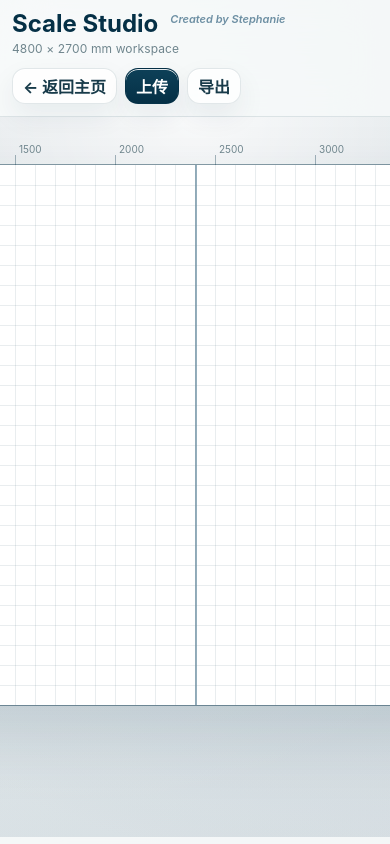
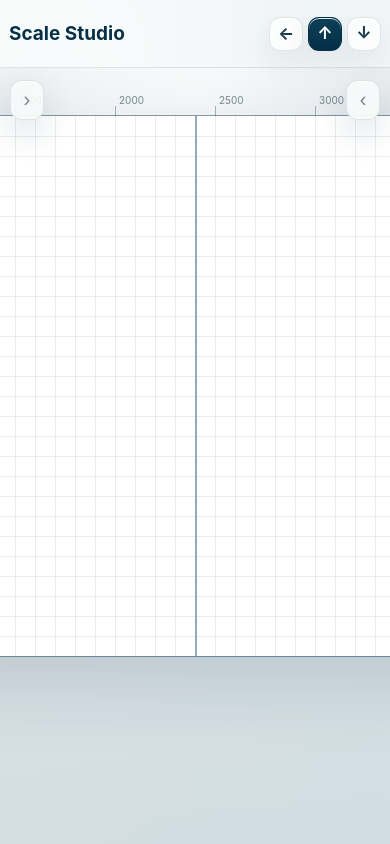
Before and after one commit to StephanieLIzy/scale-studio, a plain HTML site: page index.html in a window 390 px wide. Both pictures are taken after a click on the button "新建项目". Shown: the top 844 px of the page. Drawn offline with Linux system fonts and the light colour scheme.

Commit message:
Redesign responsive workspace controls

```diff
--- a/app.js
+++ b/app.js
@@ -64,6 +64,7 @@ const state = {
     const DB_NAME = 'scale-studio-projects';
     const DB_VERSION = 1;
     const STORE_NAME = 'projects';
+    const compactWorkspace = window.matchMedia('(max-width: 900px)');
     const screen = value => `${value * state.zoom}px`;
     let dbPromise = null;
 
@@ -212,6 +213,8 @@ const state = {
       els.toggleRightBtn.title = state.panels.right ? '收起 Logo 面板' : '展开 Logo 面板';
       els.toggleLeftBtn.setAttribute('aria-label', els.toggleLeftBtn.title);
       els.toggleRightBtn.setAttribute('aria-label', els.toggleRightBtn.title);
+      els.toggleLeftBtn.setAttribute('aria-expanded', String(state.panels.left));
+      els.toggleRightBtn.setAttribute('aria-expanded', String(state.panels.right));
     }
 
     function renderCanvas() {
@@ -398,6 +401,10 @@ const state = {
 
     function showWorkspace() {
       state.workspaceOpen = true;
+      if (compactWorkspace.matches) {
+        state.panels.left = false;
+        state.panels.right = false;
+      }
       els.projectHome.classList.add('hidden');
       els.app.classList.remove('hidden');
       render();
@@ -1283,11 +1290,22 @@ const state = {
       });
       els.toggleLeftBtn.addEventListener('click', () => {
         state.panels.left = !state.panels.left;
+        if (compactWorkspace.matches && state.panels.left) state.panels.right = false;
         renderPanels();
         centerCanvas();
+        setTimeout(centerCanvas, 240);
       });
       els.toggleRightBtn.addEventListener('click', () => {
         state.panels.right = !state.panels.right;
+        if (compactWorkspace.matches && state.panels.right) state.panels.left = false;
+        renderPanels();
+        centerCanvas();
+        setTimeout(centerCanvas, 240);
+      });
+      compactWorkspace.addEventListener('change', event => {
+        if (!event.matches) return;
+        state.panels.left = false;
+        state.panels.right = false;
         renderPanels();
         centerCanvas();
       });
--- a/index.html
+++ b/index.html
@@ -4,7 +4,7 @@
   <meta charset="utf-8">
   <meta name="viewport" content="width=device-width, initial-scale=1">
   <title>Scale Studio</title>
-  <link rel="stylesheet" href="styles.css?v=20260713-3">
+  <link rel="stylesheet" href="styles.css?v=20260713-4">
 </head>
 <body>
   <section class="project-home" id="projectHome">
@@ -38,16 +38,25 @@
         <span id="canvasSummary">4800 × 2700 mm workspace</span>
       </div>
       <div class="toolbar">
-        <button id="backProjectsBtn" type="button">← 返回主页</button>
+        <button class="toolbar-action back-action" id="backProjectsBtn" type="button" title="返回主页">
+          <span class="button-icon" aria-hidden="true">←</span>
+          <span class="button-label">返回主页</span>
+        </button>
         <div class="menu-wrap">
-          <button class="primary" id="uploadMenuBtn" type="button" aria-haspopup="true" aria-expanded="false">上传</button>
+          <button class="primary toolbar-action" id="uploadMenuBtn" type="button" aria-haspopup="true" aria-expanded="false" title="上传">
+            <span class="button-icon" aria-hidden="true">↑</span>
+            <span class="button-label">上传</span>
+          </button>
           <div class="export-menu" id="uploadMenu">
             <button id="uploadImagesBtn" type="button">上传图片</button>
             <button id="loadProjectBtn" type="button">导入项目 JSON</button>
           </div>
         </div>
         <div class="menu-wrap">
-          <button id="exportMenuBtn" type="button" aria-haspopup="true" aria-expanded="false">导出</button>
+          <button class="toolbar-action" id="exportMenuBtn" type="button" aria-haspopup="true" aria-expanded="false" title="导出">
+            <span class="button-icon" aria-hidden="true">↓</span>
+            <span class="button-label">导出</span>
+          </button>
           <div class="export-menu" id="exportMenu">
             <button id="exportPngBtn" type="button">导出预览 PNG</button>
             <button id="exportCsvBtn" type="button">导出尺寸 CSV</button>
@@ -58,10 +67,12 @@
       </div>
     </header>
 
-    <aside class="side">
+    <button class="icon panel-toggle panel-toggle-left" id="toggleLeftBtn" title="收起画布设置" aria-controls="canvasSettingsPanel" type="button">‹</button>
+    <button class="icon panel-toggle panel-toggle-right" id="toggleRightBtn" title="收起 Logo 面板" aria-controls="logoPanel" type="button">›</button>
+
+    <aside class="side" id="canvasSettingsPanel">
       <div class="side-head">
         <span>画布设置</span>
-        <button class="icon panel-toggle" id="toggleLeftBtn" title="收起画布设置" type="button">‹</button>
       </div>
       <div class="side-content">
         <section class="section">
@@ -150,9 +161,8 @@
       </div>
     </main>
 
-    <aside class="side right">
+    <aside class="side right" id="logoPanel">
       <div class="side-head">
-        <button class="icon panel-toggle" id="toggleRightBtn" title="收起 Logo 面板" type="button">›</button>
         <span>Logo 面板</span>
       </div>
       <div class="side-content">
@@ -172,6 +182,6 @@
   <input class="hidden-input" id="fileInput" type="file" accept="image/png,image/jpeg,image/webp,image/svg+xml" multiple>
   <input class="hidden-input" id="jsonInput" type="file" accept="application/json">
 
-  <script src="app.js?v=20260713-3"></script>
+  <script src="app.js?v=20260713-4"></script>
 </body>
 </html>
--- a/styles.css
+++ b/styles.css
@@ -234,21 +234,22 @@
     .app {
       height: 100vh;
       display: grid;
-      grid-template-columns: 320px 1fr 320px;
+      grid-template-columns: 320px minmax(0, 1fr) 320px;
       grid-template-rows: 82px 1fr;
+      position: relative;
       transition: grid-template-columns .22s ease;
     }
 
     .app.left-collapsed {
-      grid-template-columns: 56px 1fr 320px;
+      grid-template-columns: 0 minmax(0, 1fr) 320px;
     }
 
     .app.right-collapsed {
-      grid-template-columns: 320px 1fr 56px;
+      grid-template-columns: 320px minmax(0, 1fr) 0;
     }
 
     .app.left-collapsed.right-collapsed {
-      grid-template-columns: 56px 1fr 56px;
+      grid-template-columns: 0 minmax(0, 1fr) 0;
     }
 
     .topbar {
@@ -261,7 +262,8 @@
       background: rgba(248, 251, 250, .82);
       backdrop-filter: blur(24px) saturate(1.1);
       border-bottom: 1px solid var(--line);
-      z-index: 20;
+      min-width: 0;
+      z-index: 60;
     }
 
     .brand {
@@ -300,7 +302,8 @@
       display: flex;
       align-items: center;
       gap: 10px;
-      flex-wrap: wrap;
+      flex: 0 0 auto;
+      flex-wrap: nowrap;
       justify-content: flex-end;
     }
 
@@ -313,6 +316,21 @@
     }
 
     .toolbar button.primary { color: var(--white); }
+
+    .toolbar-action {
+      display: inline-flex;
+      align-items: center;
+      justify-content: center;
+      gap: 6px;
+    }
+
+    .button-icon {
+      display: inline-grid;
+      place-items: center;
+      min-width: 14px;
+      font-size: 16px;
+      line-height: 1;
+    }
 
     .menu-wrap {
       position: relative;
@@ -365,7 +383,9 @@
       overflow: auto;
       padding: 22px 20px;
       backdrop-filter: blur(28px) saturate(1.16);
-      transition: padding .22s ease;
+      min-width: 0;
+      z-index: 20;
+      transition: padding .22s ease, opacity .18s ease, transform .22s ease;
     }
 
     .side.right {
@@ -381,7 +401,7 @@
       height: 34px;
       display: flex;
       align-items: center;
-      justify-content: space-between;
+      justify-content: flex-start;
       gap: 8px;
       margin-bottom: 18px;
     }
@@ -396,28 +416,44 @@
     }
 
     .panel-toggle {
-      flex: 0 0 auto;
+      position: absolute;
+      top: 98px;
+      z-index: 45;
       color: var(--muted);
       font-size: 18px;
       line-height: 1;
+      width: 40px;
+      height: 40px;
+      padding: 0;
+      border-radius: 12px;
+      background: rgba(248, 251, 250, .9);
+      backdrop-filter: blur(18px);
+      box-shadow: 0 14px 34px rgba(5, 48, 70, .14), inset 0 1px 0 rgba(255, 255, 255, .92);
+      transition: left .22s ease, right .22s ease, transform .16s ease, background .16s ease;
     }
 
-    .app.left-collapsed .side:not(.right),
-    .app.right-collapsed .side.right {
+    .panel-toggle-left { left: 300px; }
+    .panel-toggle-right { right: 300px; }
+
+    .app.left-collapsed .panel-toggle-left { left: 12px; }
+    .app.right-collapsed .panel-toggle-right { right: 12px; }
+
+    .app.left-collapsed .side:not(.right) {
+      opacity: 0;
       overflow: hidden;
-      padding: 12px 10px;
+      padding: 0;
+      pointer-events: none;
+      visibility: hidden;
+      transform: translateX(-16px);
     }
 
-    .app.left-collapsed .side:not(.right) .side-content,
-    .app.left-collapsed .side:not(.right) .side-head span,
-    .app.right-collapsed .side.right .side-content,
-    .app.right-collapsed .side.right .side-head span {
-      display: none;
-    }
-
-    .app.left-collapsed .side:not(.right) .side-head,
-    .app.right-collapsed .side.right .side-head {
-      justify-content: center;
+    .app.right-collapsed .side.right {
+      opacity: 0;
+      overflow: hidden;
+      padding: 0;
+      pointer-events: none;
+      visibility: hidden;
+      transform: translateX(16px);
     }
 
     .side.right .side-content {
@@ -768,64 +804,109 @@
       box-shadow: inset 0 1px 0 rgba(255, 255, 255, .9);
     }
 
-    @media (max-width: 820px) {
-      body { overflow: auto; }
+    @media (max-width: 900px) {
+      :root { --compact-panel-width: min(320px, calc(100vw - 52px)); }
+
+      body { overflow: hidden; }
       .app,
       .app.left-collapsed,
       .app.right-collapsed,
       .app.left-collapsed.right-collapsed {
-        height: auto;
-        min-height: 100vh;
+        height: 100vh;
+        min-height: 0;
         grid-template-columns: 1fr;
-        grid-template-rows: auto minmax(70vh, 720px) auto auto;
+        grid-template-rows: 68px minmax(0, 1fr);
       }
-      .topbar, .side, .side.right, .canvas-wrap {
+
+      .topbar,
+      .canvas-wrap {
         grid-column: 1;
       }
+
       .topbar { grid-row: 1; }
       .canvas-wrap { grid-row: 2; }
-      .side:not(.right) { grid-row: 3; }
-      .side.right { grid-row: 4; }
+
       .side, .side.right {
-        border-left: 0;
-        border-right: 0;
+        position: fixed;
+        top: 68px;
+        bottom: 0;
+        width: var(--compact-panel-width);
+        max-height: none;
+        z-index: 50;
+        background: rgba(248, 251, 250, .96);
+        box-shadow: 18px 0 46px rgba(5, 48, 70, .13);
       }
-      .side {
-        max-height: none;
+
+      .side:not(.right) { left: 0; }
+
+      .side.right {
+        right: 0;
+        overflow: hidden;
+        box-shadow: -18px 0 46px rgba(5, 48, 70, .13);
       }
-      .side.right {
-        overflow: visible;
+
+      .app.left-collapsed .side:not(.right) { transform: translateX(-105%); }
+      .app.right-collapsed .side.right { transform: translateX(105%); }
+
+      .topbar {
+        align-items: center;
+        flex-direction: row;
+        gap: 10px;
+        padding: 10px 12px;
       }
-      .side.right .side-content {
-        display: block;
-      }
-      .side.right .section:last-child {
-        min-height: 320px;
-      }
-      .topbar {
-        align-items: flex-start;
-        padding: 12px;
-        flex-direction: column;
-      }
+
       .brand {
         min-width: 0;
-        width: 100%;
+        width: auto;
+        flex: 1 1 auto;
+        overflow: hidden;
       }
+
       .brand-line {
-        align-items: flex-start;
-        flex-wrap: wrap;
+        align-items: center;
+        flex-wrap: nowrap;
       }
+
+      .brand-line .creator,
+      .brand > span { display: none; }
+
+      .brand strong {
+        font-size: 21px;
+        white-space: nowrap;
+      }
+
       .toolbar {
-        justify-content: flex-start;
-        width: 100%;
+        justify-content: flex-end;
+        width: auto;
+        gap: 7px;
       }
+
+      .toolbar button {
+        height: 36px;
+        padding: 0 10px;
+        border-radius: 11px;
+      }
+
       .canvas-wrap {
-        min-height: 70vh;
+        min-height: 0;
       }
+
       .stage-shell {
         min-width: max-content;
         justify-content: flex-start;
       }
+
+      .panel-toggle {
+        position: fixed;
+        top: 80px;
+        z-index: 55;
+      }
+
+      .panel-toggle-left { left: calc(var(--compact-panel-width) - 20px); }
+      .panel-toggle-right { right: calc(var(--compact-panel-width) - 20px); }
+      .app.left-collapsed .panel-toggle-left { left: 10px; }
+      .app.right-collapsed .panel-toggle-right { right: 10px; }
+
       .project-hero,
       .project-home-title {
         align-items: flex-start;
@@ -841,18 +922,17 @@
         grid-template-columns: 1fr;
       }
       .topbar {
-        gap: 12px;
+        gap: 8px;
       }
-      .brand strong,
-      .project-hero .brand strong {
-        font-size: 24px;
+      .topbar .brand strong {
+        font-size: 19px;
       }
       .toolbar {
-        gap: 8px;
+        gap: 6px;
       }
       .toolbar button {
-        height: 36px;
-        padding: 0 10px;
+        height: 34px;
+        padding: 0 8px;
       }
       .side {
         padding: 16px;
@@ -864,3 +944,14 @@
         padding: 48px 48px 56px;
       }
     }
+
+    @media (max-width: 460px) {
+      .topbar { padding-inline: 9px; }
+      .toolbar { gap: 5px; }
+      .toolbar-action {
+        width: 34px;
+        padding: 0;
+      }
+      .toolbar-action .button-label { display: none; }
+      .button-icon { font-size: 17px; }
+    }
```
